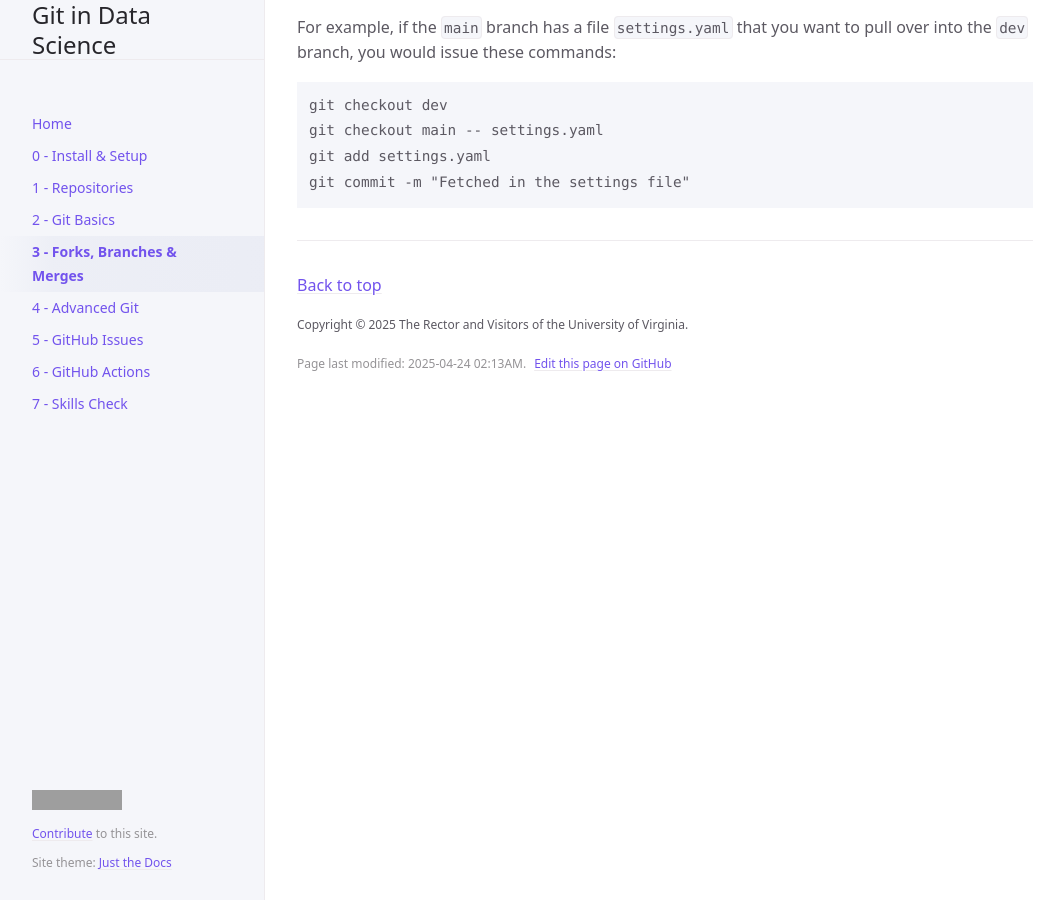
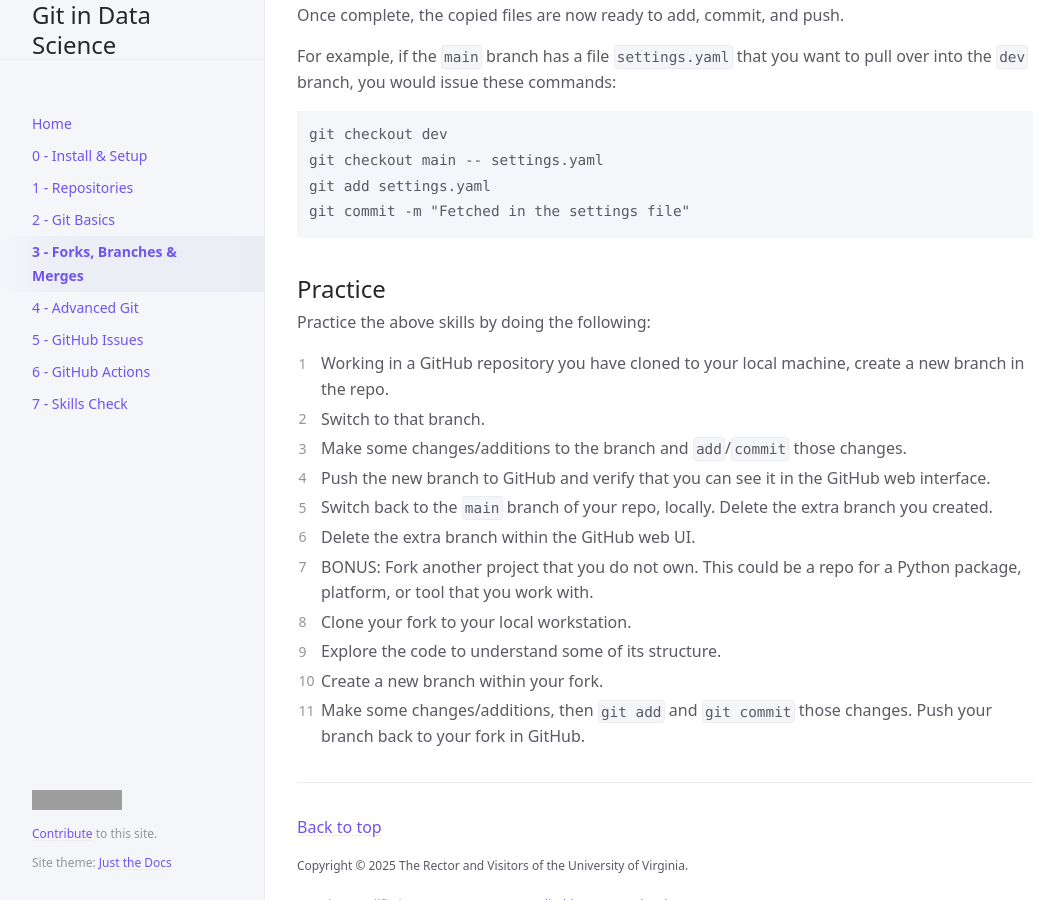
Before and after one commit to UVADS/git-basics, a Jekyll site: the page built from docs/forks-branches.md, in a window 1280 px wide and 900 px high, scrolled down 7813 px. Shown: the whole window, without its empty margins (107-1171 px from the left). Built offline with Jekyll 4.4.1, drawn with Linux system fonts in a browser that asks for light colours; cached includes are drawn as plain includes; grey boxes are pictures that could not be loaded.

Commit message:
Adding practice for p3

````diff
--- a/docs/forks-branches.md
+++ b/docs/forks-branches.md
@@ -252,3 +252,19 @@ git checkout main -- settings.yaml
 git add settings.yaml
 git commit -m "Fetched in the settings file"
 ```
+
+## Practice
+
+Practice the above skills by doing the following:
+
+1. Working in a GitHub repository you have cloned to your local machine, create a new branch in the repo.
+2. Switch to that branch.
+3. Make some changes/additions to the branch and `add`/`commit` those changes.
+4. Push the new branch to GitHub and verify that you can see it in the GitHub web interface.
+5. Switch back to the `main` branch of your repo, locally. Delete the extra branch you created.
+6. Delete the extra branch within the GitHub web UI.
+7. BONUS: Fork another project that you do not own. This could be a repo for a Python package, platform, or tool that you work with.
+8. Clone your fork to your local workstation.
+9. Explore the code to understand some of its structure.
+10. Create a new branch within your fork.
+11. Make some changes/additions, then `git add` and `git commit` those changes. Push your branch back to your fork in GitHub.
````
Also changed, not shown: docs/basics.md (+3 -3 lines).
